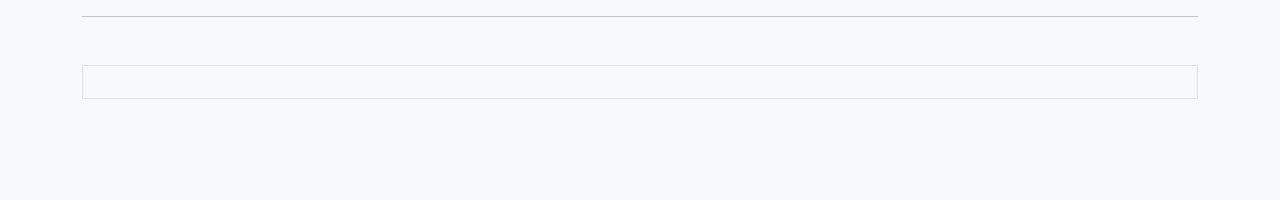
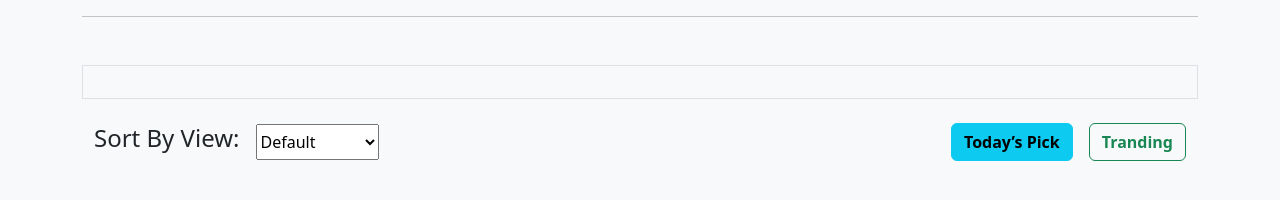
Before and after one commit to noman2047/AmarDesh-News-Portal, a plain HTML site: page index.html in a window 1280 px wide. Shown: the part 92-292 px from the top of the page. Drawn offline with nearby package versions, Linux system fonts and the light colour scheme; no server answers.

Commit message:
sort by view

```diff
--- a/index.html
+++ b/index.html
@@ -67,9 +67,28 @@
       </div>
   </header>
 
+  <nav class="navbar navbar-expand-lg navbar-light bg-light">
+    <div class="container-fluid">
+      <div class="collapse navbar-collapse" id="navbarScroll">
+        <ul class="navbar-nav me-auto my-2 my-lg-0 navbar-nav-scroll" style="--bs-scroll-height: 100px;">
+          <label for="sorting"><h4 class="me-3">Sort By View:</h4></label>
+           <select name="sortByView" id="sort-name">
+            <option value="Default">Default</option>
+            <option value="mostPopular">Most Popular</option>
+            <option value="lessPopular">Less Popular</option>
+           </select>
+        </ul>
+        <form class="d-flex">
+          <button type="button" class="btn btn-info fw-bold me-3">Today’s Pick</button>
+          <button class="btn btn-outline-success fw-bolder" type="submit">Tranding</button>
+        </form>
+      </div>
+    </div>
+  </nav>
+
   <main>
     <!-- view news in this section -->
-    <div id="newShow">
+    <div id="newShow" class="mt-2">
     </div>
 
 
--- a/js/index.js
+++ b/js/index.js
@@ -1,9 +1,9 @@
 // All news
-const url='https://openapi.programming-hero.com/apis/news/categories'
+const url='https://openapi.programming-hero.com/api/news/categories'
   fetch(url)
   .then(req=>req.json())
   .then(allnews=>allNewsCata(allnews.data.news_category))
-  .catch(error=>console.log(error));
+  .catch(error=>console.log(error))
 
 const allNewsCata = allnews=>{
   for(let eachNewsCat of allnews){
```
